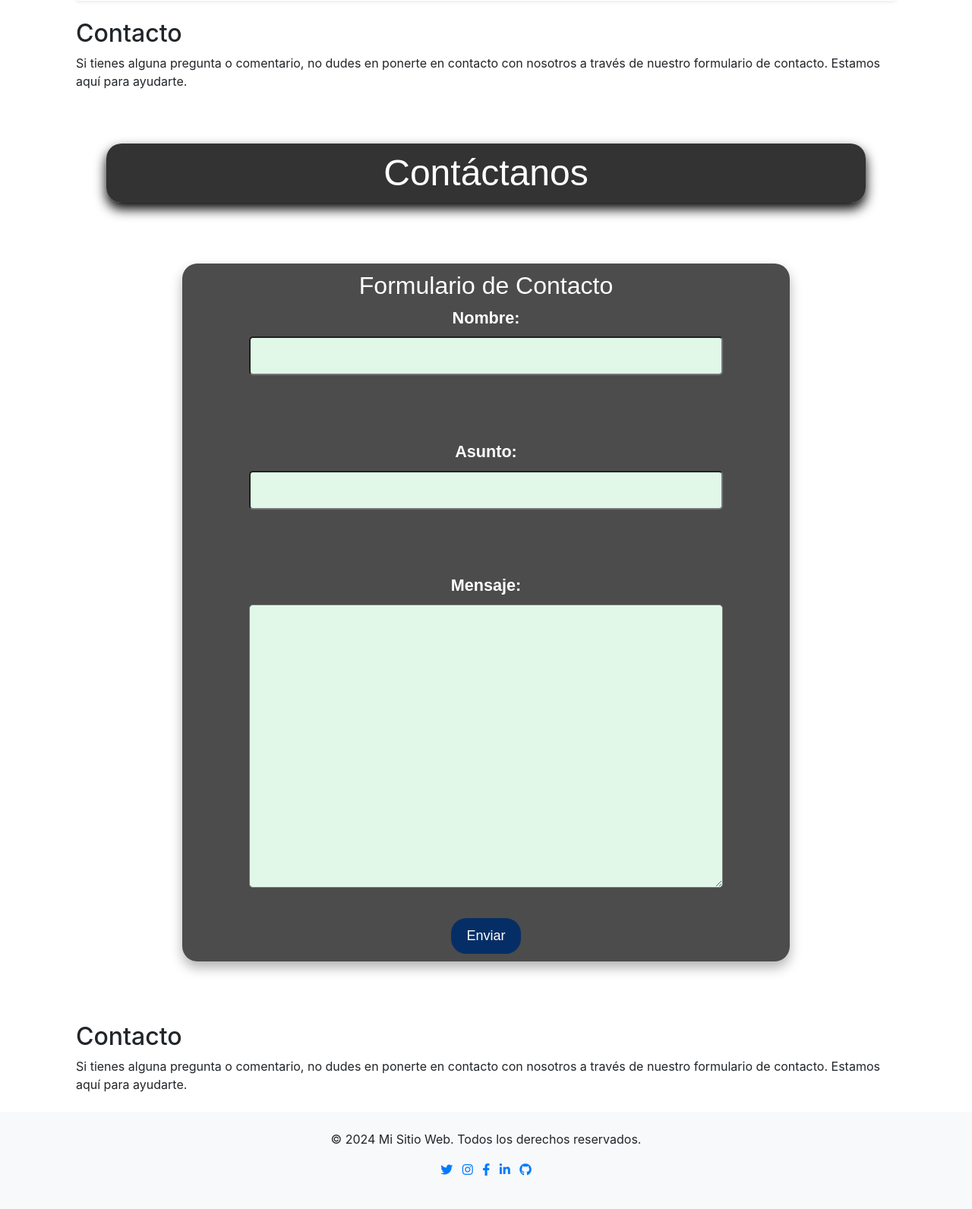
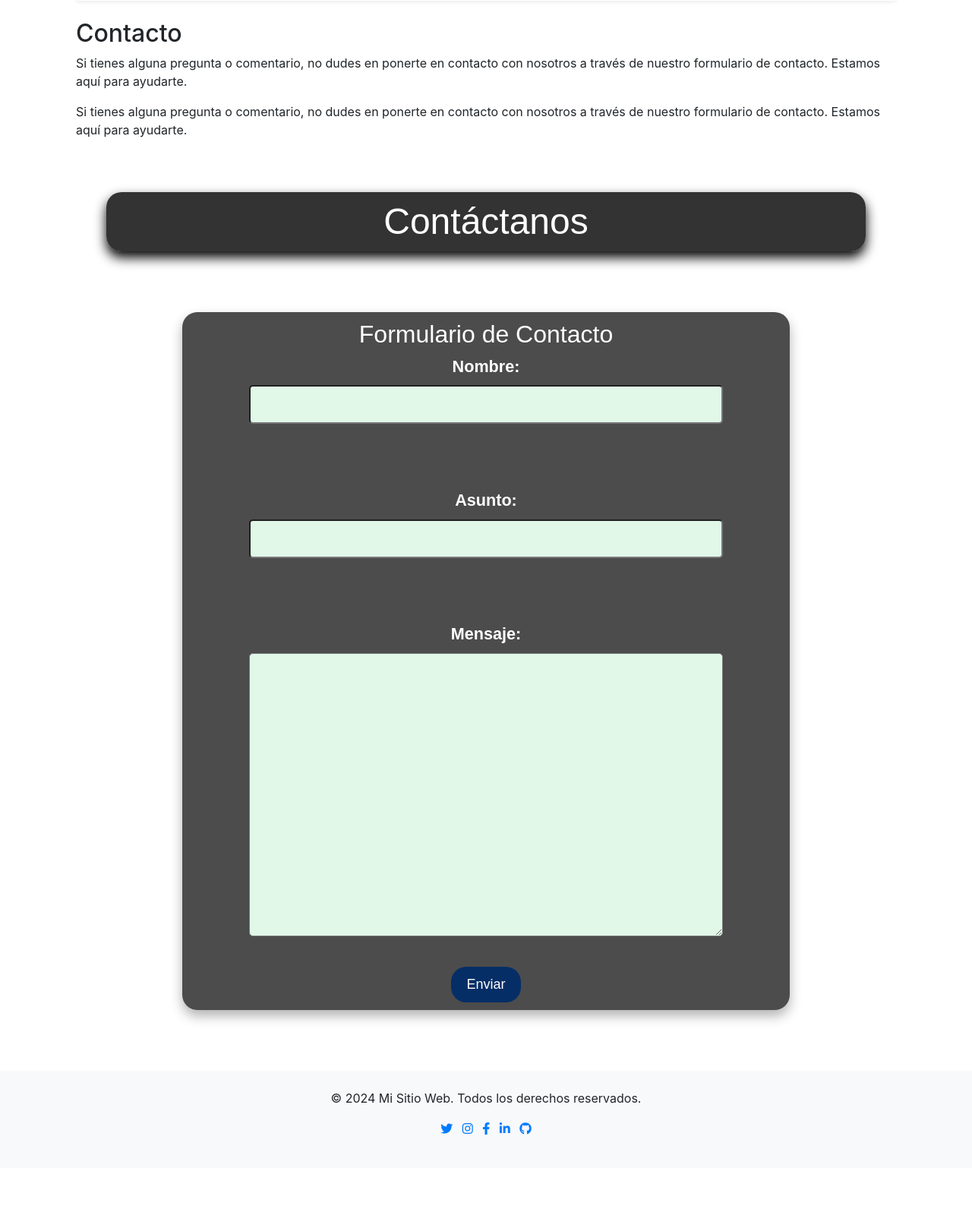
Before and after one commit to odalmer/finanzasInteligentes, a Django app: template my_tennis_club/members/templates/index.html in a window 1280 px wide. Shown: the part 1145-2737 px from the top of the page at 76% size. After the commit the page ends 2639 px from the top, so only its background shows below. Run offline with Django 5.2, Linux system fonts and the light colour scheme; the template is opened without the code that fills it, so the values that code supplies are empty; some libraries are stand-ins or nearby versions.

Commit message:
Update index.html

```diff
--- a/my_tennis_club/members/templates/index.html
+++ b/my_tennis_club/members/templates/index.html
@@ -74,7 +74,11 @@
 
     <!-- Contact -->
     <section id="contact" class="container my-4">
-        <h2>Contacto</h2>
+
+           <h2>Contacto</h2>
+    <p>Si tienes alguna pregunta o comentario, no dudes en ponerte en contacto con nosotros a través de nuestro
+        formulario de contacto. Estamos aquí para ayudarte.</p>
+
         <p>Si tienes alguna pregunta o comentario, no dudes en ponerte en contacto con nosotros a través de nuestro formulario de contacto. Estamos aquí para ayudarte.</p>
         <div id="backgroundContact">
     <div>
@@ -116,10 +120,7 @@
   </div>
     </section>
 
-<!-- Contact -->
-<section id="contact" class="container my-4">
-    <h2>Contacto</h2>
-    <p>Si tienes alguna pregunta o comentario, no dudes en ponerte en contacto con nosotros a través de nuestro
-        formulario de contacto. Estamos aquí para ayudarte.</p>
+
+
 </section>
 {% endblock %}
```
